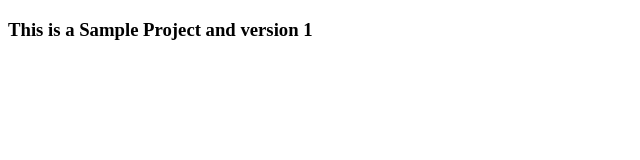
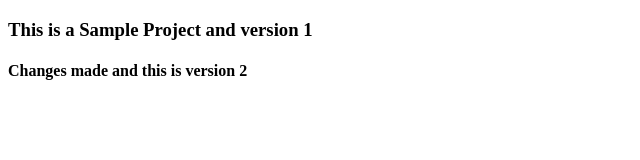
Before and after one commit to AnjaliGuthi/Git-Vs, a plain HTML site: page index.html in a window 1280 px wide. Shown: the whole page, without its empty margins (0-640 px from the left). Drawn offline with Linux system fonts and the light colour scheme.

Commit message:
version 2

```diff
--- a/index.html
+++ b/index.html
@@ -7,5 +7,6 @@
 </head>
 <body>
     <h3>This is a Sample Project and version 1</h3>
+    <h4>Changes made and this is version 2</h4>
 </body>
 </html>
```
